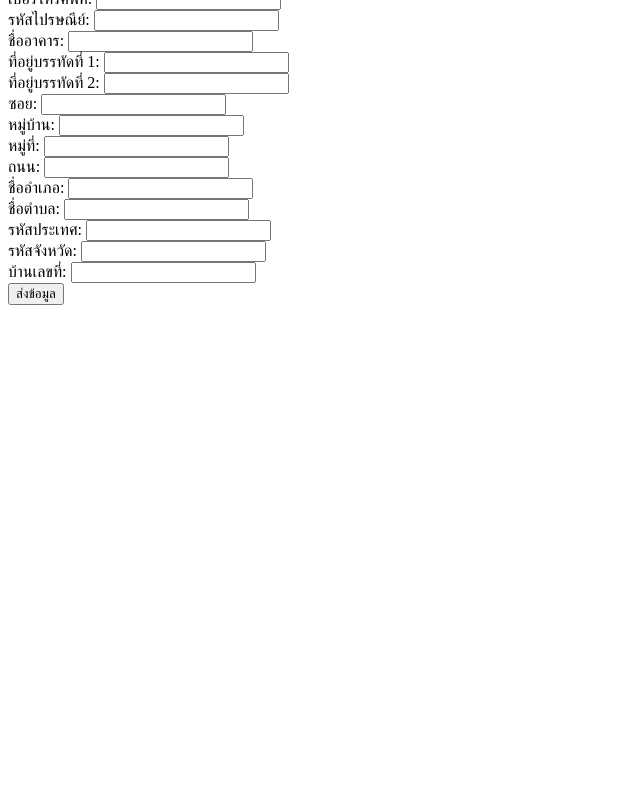
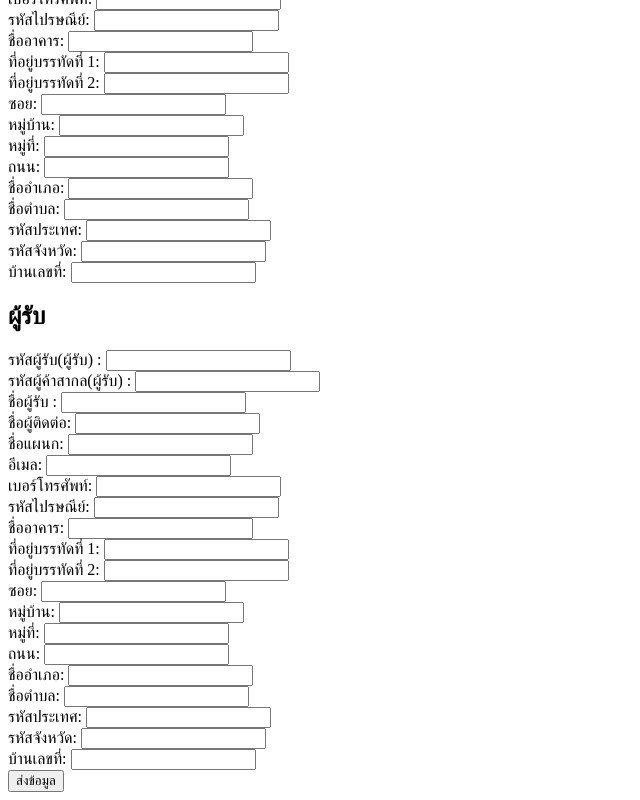
Before and after one commit to it-kmitl-2018/group8, a Vue app: page /#/ETaxInvoiceForm in a window 1280 px wide. Shown: the part 329-1129 px from the top of the page, without its empty margins (0-640 px from the left). Before the commit the page ends 800 px from the top, so only its background shows below. Built offline with nearby package versions, Linux system fonts and the light colour scheme.

Commit message:
Create recipient form component
Create recipient form component.(RecipientInfoForm.vue, Recipient.data.js)

```diff
--- a/src/components/ETaxInvoiceForm.vue
+++ b/src/components/ETaxInvoiceForm.vue
@@ -4,6 +4,7 @@
        <br>
        <h1>ใบกำกับภาษีอิเล็กทรอนิกส์</h1>
        <seller-info-form :sellerInfoForm="seller"></seller-info-form>
+       <recipient-info-form :recipientInfoForm="recipient"></recipient-info-form>
        <button @click="buttonIsSubmitted=true"> ส่งข้อมูล </button>
      </div>
      <div v-else>
@@ -16,19 +17,23 @@
 </template>
 <script>
   import SellerInfoForm from '@/components/form_pages/SellerInfoForm.vue'
+  import RecipientInfoForm from '@/components/form_pages/RecipientInfoForm.vue'
   import SellerData from '@/data/Seller.data.js'
+  import RecipientData from '@/data/Recipient.data.js'
   import SellerInfoConfirm from '@/components/confirm_pages/SellerInfoConfirm.vue'
 
   export default {
     data () {
       return {
         buttonIsSubmitted: false,
-        seller: SellerData
+        seller: SellerData,
+        recipient: RecipientData
       };
     },
     components: {
       SellerInfoForm,
-      SellerInfoConfirm
+      SellerInfoConfirm,
+      RecipientInfoForm
     },
     methods: {
     }
--- /dev/null
+++ b/src/components/form_pages/RecipientInfoForm.vue
@@ -0,0 +1,37 @@
+<template>
+  <div>
+    <!--Recipient-->
+    <h2>ผู้รับ</h2>
+    <!--Ship To Trade Party-->
+    รหัสผู้รับ(ผู้รับ) : <input v-model="recipientInfoForm.id"/><br>
+    รหัสผู้ค้าสากล(ผู้รับ) : <input v-model="recipientInfoForm.globalID"/><br>
+    ชื่อผู้รับ : <input v-model="recipientInfoForm.name"/><br>
+    <!--:Defined Trade Contact-->
+    ชื่อผู้ติดต่อ: <input v-model="recipientInfoForm.personName"/><br>
+    ชื่อแผนก: <input v-model="recipientInfoForm.departmentName"/><br>
+    <!--E-mail URI Universal Communication-->
+    อีเมล: <input v-model="recipientInfoForm.email"/><br>
+    <!--Telephone Universal Communication -->
+    เบอร์โทรศัพท์: <input v-model="recipientInfoForm.phoneNumber"/><br>
+    <!--Postal Trade Address -->
+    รหัสไปรษณีย์: <input v-model="recipientInfoForm.postalCode"/><br>
+    ชื่ออาคาร: <input v-model="recipientInfoForm.building"/><br>
+    ที่อยู่บรรทัดที่ 1: <input v-model="recipientInfoForm.addressLineOne"/><br>
+    ที่อยู่บรรทัดที่ 2: <input v-model="recipientInfoForm.addressLineTwo"/><br>
+    ซอย: <input v-model="recipientInfoForm.addressLineThree"/><br>
+    หมู่บ้าน: <input v-model="recipientInfoForm.addressLineFour"/><br>
+    หมู่ที่: <input v-model="recipientInfoForm.addressLineFive"/><br>
+    ถนน: <input v-model="recipientInfoForm.street"/><br>
+    ชื่ออำเภอ: <input v-model="recipientInfoForm.district"/><br>
+    ชื่อตำบล: <input v-model="recipientInfoForm.subDistrict"/><br>
+    รหัสประเทศ: <input v-model="recipientInfoForm.countryID"/><br>
+    รหัสจังหวัด: <input v-model="recipientInfoForm.provinceID"/><br>
+    บ้านเลขที่: <input v-model="recipientInfoForm.houseNumber"/><br>
+  </div>
+</template>
+
+<script>
+export default {
+  props: ['recipientInfoForm']
+}
+</script>
--- /dev/null
+++ b/src/data/Recipient.data.js
@@ -0,0 +1,26 @@
+export default {
+  data () {
+    return {
+      id: '',
+      globalID: '',
+      name: '',
+      personName: '',
+      departmentName: '',
+      email: '',
+      phoneNumber: '',
+      postalCode: '',
+      building: '',
+      addressLineOne: '',
+      addressLineTwo: '',
+      addressLineThree: '',
+      addressLineFour: '',
+      addressLineFive: '',
+      street: '',
+      district: '',
+      subDistrict: '',
+      countryID: '',
+      provinceID: '',
+      houseNumber: ''
+    };
+  }
+}
```
